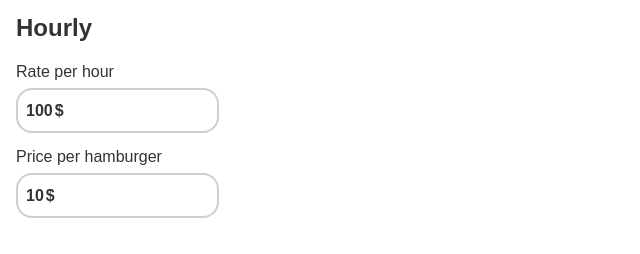
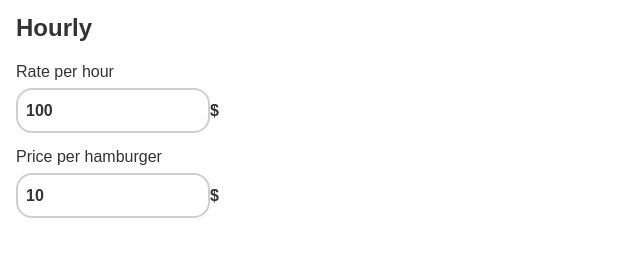
Before and after one commit to ntwigs/hourly, a React (Create React App) app: page / in a window 1280 px wide. Shown: the top 254 px of the page, without its empty margins (0-640 px from the left). Built offline with nearby package versions, Linux system fonts and the light colour scheme.

Commit message:
feat: better currency symbol

```diff
--- a/src/blocks/input-block/index.tsx
+++ b/src/blocks/input-block/index.tsx
@@ -1,48 +1,21 @@
 import { Section } from '../../components/section'
-import { InputTitle } from '../../components/typography'
+import { InputTitle, InputValue } from '../../components/typography'
 import { Input } from '../../components/input'
-import { ChangeEvent, RefObject, useEffect, useRef, useState } from 'react'
+import { ChangeEvent, useEffect, useState } from 'react'
 import { Spacer } from '../../components/spacer'
 import styled from 'styled-components'
 import { AnimatedText } from '../../components/animated-text'
 import { motion, Variants } from 'framer-motion'
 
-const Span = styled.span(({ theme }) => ({
-  fontSize: theme.sizes[0],
-  fontWeight: theme.weight[1],
-  visibility: 'hidden',
-  height: 0,
-  position: 'absolute',
-}))
-
-interface SymbolProps {
-  left: number
-}
-
-const Symbol = styled.span<SymbolProps>(({ left, theme }) => ({
+const Symbol = styled(InputValue)(({ theme }) => ({
   position: 'absolute',
   fontSize: theme.sizes[0],
-  fontWeight: theme.weight[1],
-  left: left + theme.spacing[1],
+  fontWeight: theme.weight[2],
+  left: theme.spacing[1],
   color: theme.colors.black[0],
   paddingLeft: theme.spacing[2],
+  fontFamily: theme.fonts.primary
 }))
-
-const useWidth = (value?: string): [RefObject<HTMLElement>, number] => {
-  const [width, setWidth] = useState<number>(0)
-  const ref = useRef<HTMLDivElement>(null)
-
-  useEffect(() => {
-    const current = ref.current
-
-    if (current) {
-      const rect = current.getBoundingClientRect()
-      setWidth(rect.width)
-    }
-  }, [value])
-
-  return [ref, width]
-}
 
 const InputContainer = styled(motion.div)({
   position: 'relative',
@@ -81,7 +54,6 @@ export const InputBlock = ({
   max,
 }: Props): JSX.Element => {
   const [value, setValue] = useState<string>(`${defaultValue}`)
-  const [ref, width] = useWidth(value)
 
   useEffect(() => {
     if (value !== defaultValue) {
@@ -93,7 +65,7 @@ export const InputBlock = ({
   const onChange = (e: ChangeEvent<HTMLInputElement>) =>
     setValue(e.target.value)
 
-  const shouldRenderSuffix = value.length > 0 && width > 0
+  const isValid = value.length > 0 && typeof +value === 'number'
 
   return (
     <Section>
@@ -104,10 +76,9 @@ export const InputBlock = ({
           </InputTitle>
         </Spacer>
         <InputContainer variants={inputVariants}>
-          <Input onChange={onChange} value={value} maxLength={max} />
-          {shouldRenderSuffix && <Symbol left={width}>$</Symbol>}
+          <Input onChange={onChange} value={value} maxLength={max} isInvalid={!isValid} />
+          <Symbol>$</Symbol>
         </InputContainer>
-        <Span ref={ref}>{value}</Span>
       </Spacer>
     </Section>
   )
```
